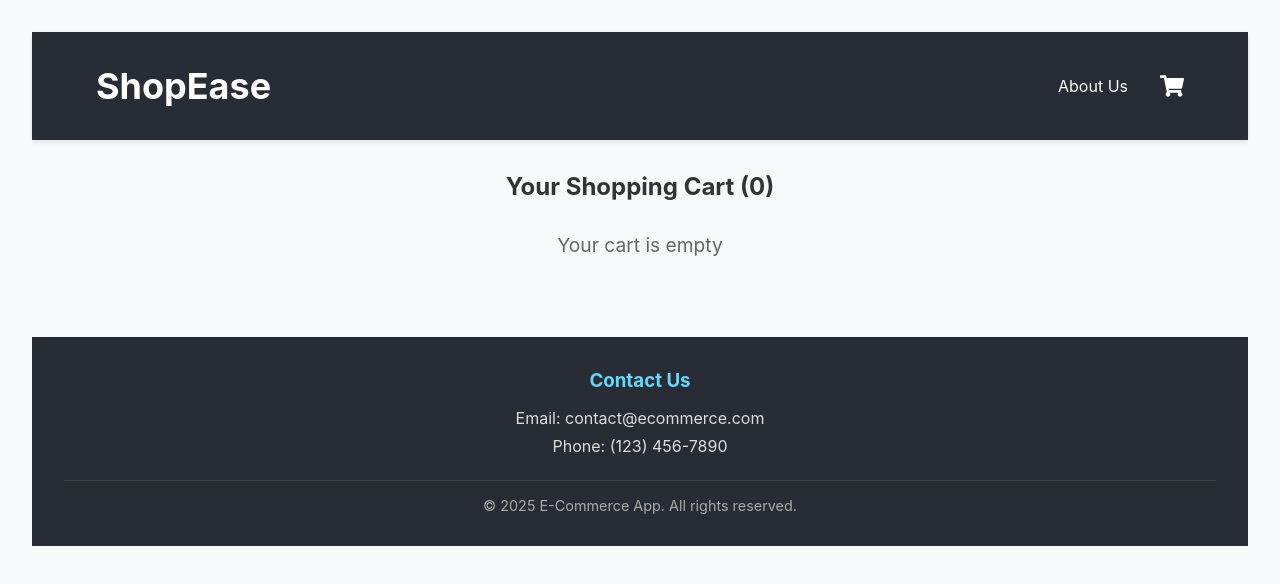
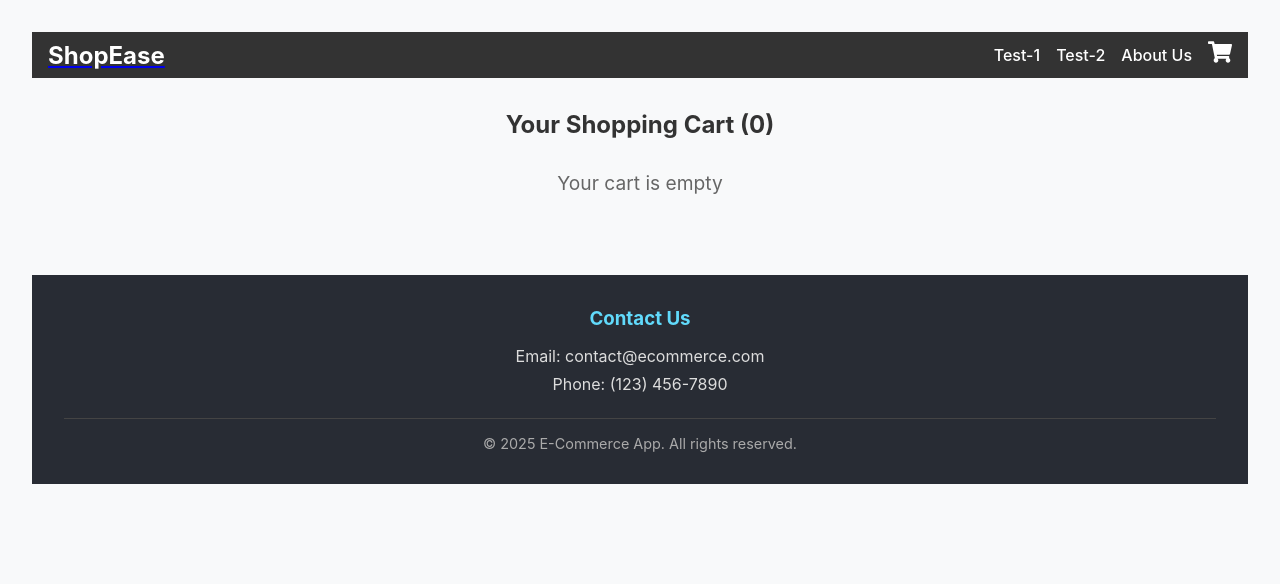
Before and after one commit to sunny-gd/ecommerce-app, a React (Create React App) app: page /ecommerce-app/cart in a window 1280 px wide. Shown: the top 584 px of the page. Built offline with nearby package versions, Linux system fonts and the light colour scheme.

Commit message:
updated styling and cart item quantity

```diff
--- a/src/components/Navbar.css
+++ b/src/components/Navbar.css
@@ -1,101 +1,61 @@
-/* Navbar.css - Complete Solution */
 .navbar {
-  background-color: #282c34 !important;
-  color: white !important;
-  box-shadow: 0 2px 4px rgba(0,0,0,0.1) !important;
-  position: sticky !important;
-  top: 0 !important;
-  z-index: 1000 !important;
-  width: 100% !important;
-  display: flex !important;
-  justify-content: space-between !important;
-  align-items: center !important;
-  padding: 1rem 2rem !important;
+  background-color: #333;
+  color: white;
+  padding: 0.5rem 1rem;
+  position: relative;
+  z-index: 1000;
 }
 
 .navbar-container {
   display: flex;
   justify-content: space-between;
   align-items: center;
-  padding: 1rem 2rem;
-  max-width: 1200px;
-  margin: 0 auto;
-  width: 100%;
 }
 
-.navbar-left {
-  display: flex;
-  align-items: center;
+.navbar-brand h2 {
+  margin: 0;
+  color: white;
 }
 
 .navbar-right {
   display: flex;
   align-items: center;
-}
-
-/* Left-aligned logo */
-.navbar-brand {
-  color: white;
-  text-decoration: none;
-  font-size: 1.5rem;
-  font-weight: bold;
-  margin-right: auto; /* Pushes everything else to the right */
+  gap: 1rem;
 }
 
 .desktop-nav {
-  margin-left: auto; /* Ensures right alignment */
-}
-
-/* Right-aligned desktop navigation */
-.desktop-nav {
   display: flex;
-  align-items: center;
-  gap: 2rem;
-  margin-left: auto; /* Ensures right alignment */
+  gap: 1rem;
 }
 
 .nav-item {
   color: white;
   text-decoration: none;
-  font-size: 1rem;
-  transition: opacity 0.3s;
-  padding: 0.5rem 0;
+  font-weight: 500;
 }
 
 .nav-item:hover {
-  opacity: 0.8;
+  text-decoration: underline;
 }
 
-.nav-cart {
+.nav-cart, .mobile-cart {
   position: relative;
   color: white;
+  text-decoration: none;
   font-size: 1.5rem;
-  text-decoration: none;
-  transition: transform 0.2s;
-  display: flex;
-  align-items: center;
-}
-
-.nav-cart:hover {
-  transform: scale(1.1);
 }
 
 .cart-badge {
   position: absolute;
-  top: -8px;
-  right: -8px;
-  background: #ff4757;
+  top: -6px;
+  right: -10px;
+  background-color: red;
   color: white;
+  font-size: 0.75rem;
+  padding: 2px 6px;
   border-radius: 50%;
-  width: 20px;
-  height: 20px;
-  display: flex;
-  justify-content: center;
-  align-items: center;
-  font-size: 0.8rem;
 }
 
-/* Mobile toggle button */
 .mobile-toggle {
   display: none;
   background: none;
@@ -103,37 +63,9 @@
   color: white;
   font-size: 1.5rem;
   cursor: pointer;
-  padding: 0.5rem;
 }
 
-/* Mobile navigation */
-.mobile-nav {
-  display: none;
-  flex-direction: column;
-  background-color: #282c34;
-  padding: 0 2rem 1rem;
-  width: 100%;
-}
-
-.mobile-item {
-  color: white;
-  text-decoration: none;
-  padding: 1rem 0;
-  font-size: 1rem;
-  border-bottom: 1px solid #444;
-}
-
-.mobile-cart {
-  display: flex;
-  align-items: center;
-  gap: 0.5rem;
-  color: white;
-  text-decoration: none;
-  padding: 1rem 0;
-  position: relative;
-}
-
-/* Responsive styles */
+/* Mobile Styles */
 @media (max-width: 768px) {
   .desktop-nav {
     display: none;
@@ -143,7 +75,30 @@
     display: block;
   }
 
+  .mobile-cart {
+    display: block;
+    position: relative;
+    font-size: 1.5rem;
+    color: white;
+    text-decoration: none;
+    margin-right: 1rem;
+  }
+
   .mobile-nav {
+    background-color: #444;
     display: flex;
+    flex-direction: column;
+    padding: 1rem;
+  }
+
+  .mobile-item {
+    color: white;
+    text-decoration: none;
+    padding: 0.5rem 0;
+    font-weight: 500;
+  }
+
+  .mobile-item:hover {
+    text-decoration: underline;
   }
 }
--- a/src/components/Navbar.jsx
+++ b/src/components/Navbar.jsx
@@ -2,12 +2,12 @@ import { useState } from 'react';
 import { Link } from 'react-router-dom';
 import { FaShoppingCart, FaBars, FaTimes } from 'react-icons/fa';
 import { useSelector } from 'react-redux';
-import { selectTotalQuantity } from '../features/cart/cartSlice';
+import { totalCartItems } from '../features/cart/cartSlice';
 import './Navbar.css';
 
 const Navbar = () => {
   const [isMobileMenuOpen, setIsMobileMenuOpen] = useState(false);
-  const totalQuantity = useSelector(selectTotalQuantity);
+  const totalItems = useSelector(totalCartItems);
 
   const toggleMobileMenu = () => {
     setIsMobileMenuOpen(!isMobileMenuOpen);
@@ -24,27 +24,32 @@ const Navbar = () => {
 
         <div className="navbar-right">
           <div className="desktop-nav">
+            <Link to="/test1" className="nav-item">Test-1</Link>
+            <Link to="/test2" className="nav-item">Test-2</Link>
             <Link to="/about" className="nav-item">About Us</Link>
-            <Link to="/cart" className="nav-cart">
-              <FaShoppingCart />
-              {totalQuantity > 0 && <span className="cart-badge">{totalQuantity}</span>}
-            </Link>
           </div>
+
+          <Link to="/cart" className="nav-cart">
+            <FaShoppingCart />
+            {totalItems > 0 && <span className="cart-badge">{totalItems}</span>}
+          </Link>
+
+          <button className="mobile-toggle" onClick={toggleMobileMenu}>
+            {isMobileMenuOpen ? <FaTimes /> : <FaBars />}
+          </button>
         </div>
-
-        <button className="mobile-toggle" onClick={toggleMobileMenu}>
-          {isMobileMenuOpen ? <FaTimes /> : <FaBars />}
-        </button>
       </div>
 
       {isMobileMenuOpen && (
         <div className="mobile-nav">
+          <Link to="/test1" className="mobile-item" onClick={toggleMobileMenu}>
+            Test-1
+          </Link>
+          <Link to="/test2" className="mobile-item" onClick={toggleMobileMenu}>
+            Test-2
+          </Link>
           <Link to="/about" className="mobile-item" onClick={toggleMobileMenu}>
             About Us
-          </Link>
-          <Link to="/cart" className="mobile-cart" onClick={toggleMobileMenu}>
-            <FaShoppingCart />
-            {totalQuantity > 0 && <span className="cart-badge">{totalQuantity}</span>}
           </Link>
         </div>
       )}
--- a/src/features/cart/Cart.css
+++ b/src/features/cart/Cart.css
@@ -59,8 +59,7 @@
 .quantity-controls {
   display: flex;
   align-items: center;
-  gap: 1rem;
-  margin-top: 0.5rem;
+  gap: 8px;
 }
 
 .remove-btn {
@@ -130,3 +129,17 @@
     height: auto;
   }
 }
+
+.quantity-btn {
+  background-color: #007bff;
+  color: white;
+  border: none;
+  padding: 4px 8px;
+  cursor: pointer;
+  font-size: 16px;
+  border-radius: 4px;
+}
+
+.quantity-btn:hover {
+  background-color: #0056b3;
+}
--- a/src/features/cart/Cart.jsx
+++ b/src/features/cart/Cart.jsx
@@ -4,7 +4,8 @@ import {
   selectTotalAmount,
   selectTotalQuantity,
   removeItem,
-  clearCart
+  clearCart,
+  addItem
 } from './cartSlice';
 import './Cart.css';
 
@@ -20,6 +21,14 @@ const Cart = () => {
 
   const handleClearCart = () => {
     dispatch(clearCart());
+  };
+
+  const handleIncrement = (item) => {
+    dispatch(addItem(item));
+  };
+
+  const handleDecrement = (id) => {
+    dispatch(removeItem(id));
   };
 
   return (
@@ -38,7 +47,19 @@ const Cart = () => {
                   <h3>{item.name}</h3>
                   <p>${item.price.toFixed(2)}</p>
                   <div className="quantity-controls">
+                    <button
+                      onClick={() => handleDecrement(item.id)}
+                      className="quantity-btn"
+                    >
+                      -
+                    </button>
                     <span>Qty: {item.quantity}</span>
+                    <button
+                      onClick={() => handleIncrement(item)}
+                      className="quantity-btn"
+                    >
+                      +
+                    </button>
                     <button
                       onClick={() => handleRemoveItem(item.id)}
                       className="remove-btn"
--- a/src/features/cart/cartSlice.js
+++ b/src/features/cart/cartSlice.js
@@ -42,5 +42,6 @@ export const { addItem, removeItem, clearCart } = cartSlice.actions;
 export const selectCartItems = (state) => state.cart.items;
 export const selectTotalQuantity = (state) => state.cart.totalQuantity;
 export const selectTotalAmount = (state) => state.cart.totalAmount;
+export const totalCartItems = (state) => state.cart.items.length;
 
 export default cartSlice.reducer;
```
